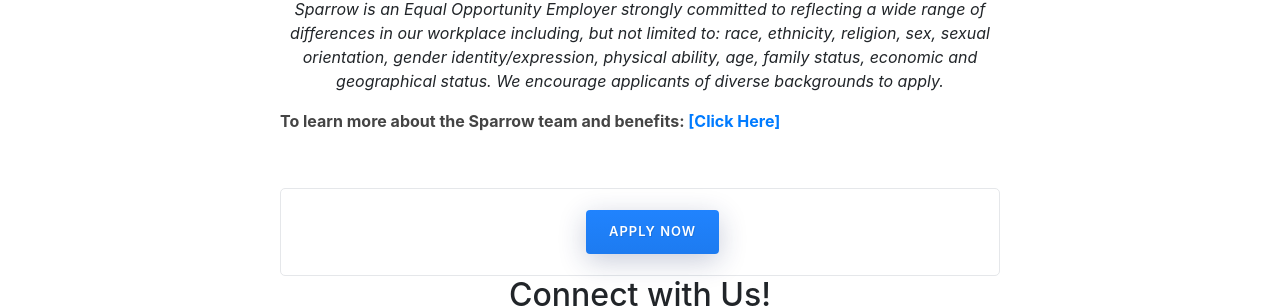
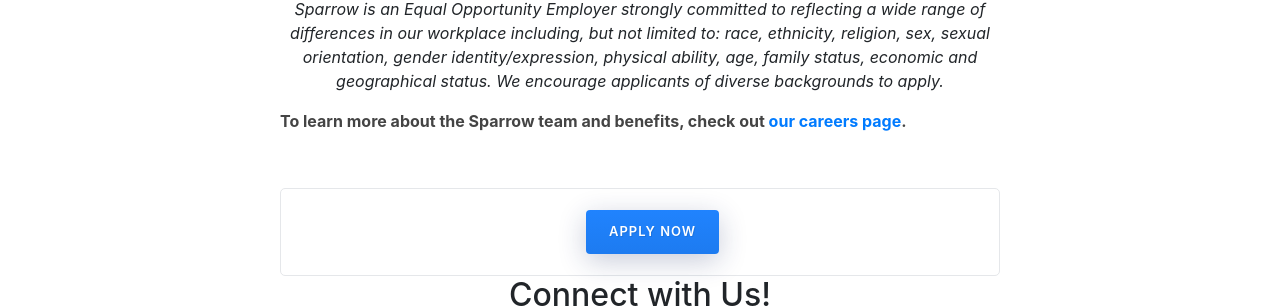
Before and after one commit to trysparrow/sparrow-landing, a Jekyll site: the page built from careers/account-executive.md, in a window 1280 px wide. Shown: the part 1703-2011 px from the top of the page. Built offline with Jekyll 4.4.1, drawn with Linux system fonts in a browser that asks for light colours; nearby versions of some CDN libraries.

Commit message:
update the link back to careers page

```diff
--- a/_layouts/job_listing.html
+++ b/_layouts/job_listing.html
@@ -22,7 +22,7 @@
         {{ content }}
 
         <p><b>
-          To learn more about the Sparrow team and benefits: <a href="/careers">[Click Here]</a>
+          To learn more about the Sparrow team and benefits, check out <a href="/careers">our careers page</a>.
         </b></p>
 
         <div class="apply-now">
```
